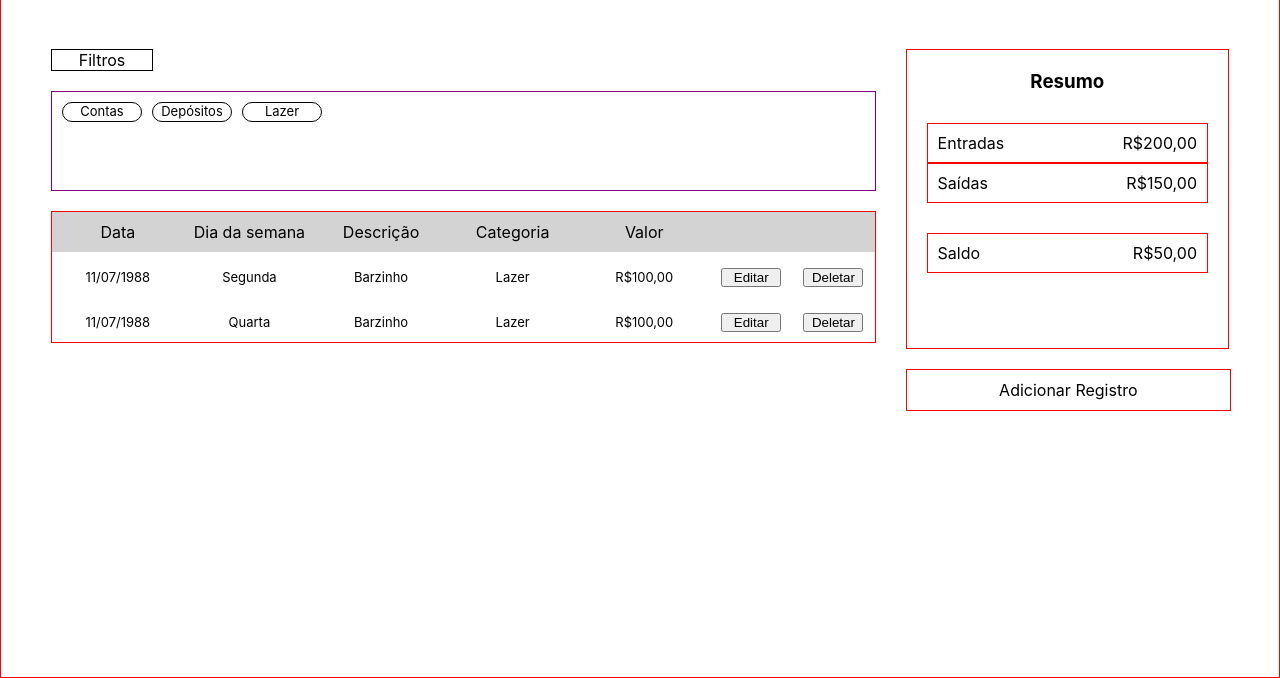
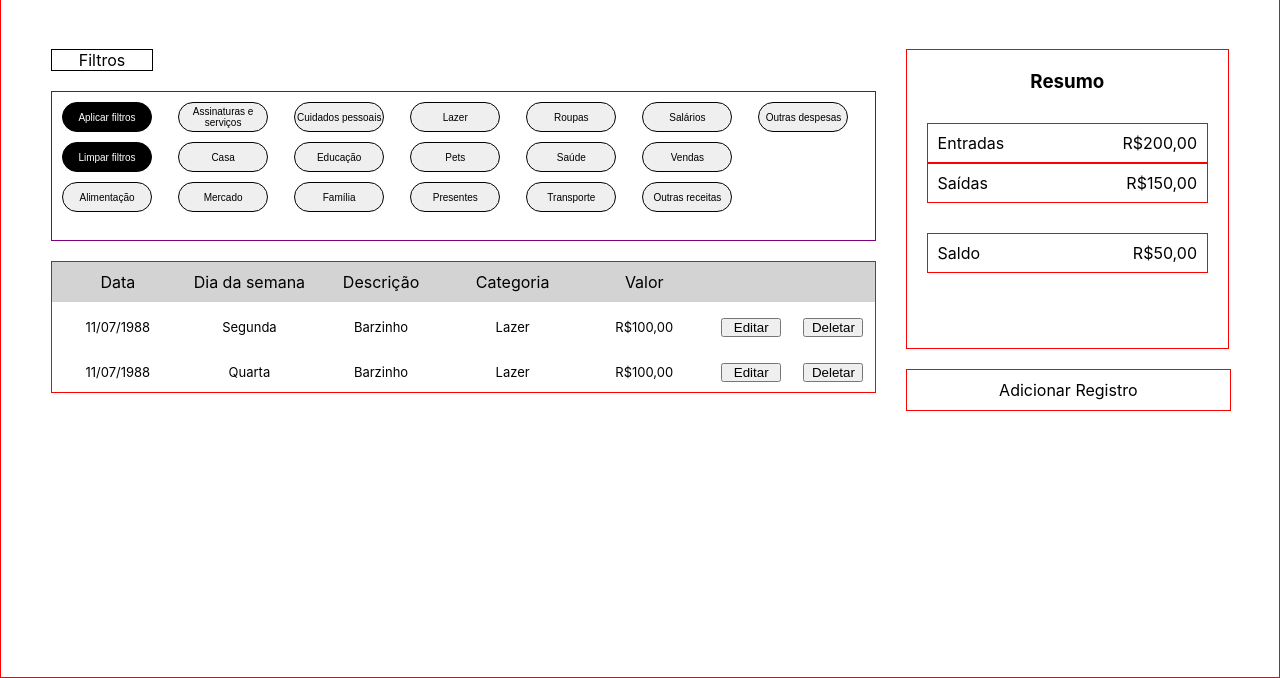
Before and after one commit to eusoubrunocamargo/projeto-dindin, a React app in the folder dindin/: page / in a window 1280 px wide. Both pictures are taken after a click on the button "Filtros". Shown: the part 122-800 px from the top of the page. Built offline with nearby package versions, Linux system fonts and the light colour scheme.

Commit message:
mecanismo de filtro

```diff
--- a/dindin/src/components/Filtros/index.js
+++ b/dindin/src/components/Filtros/index.js
@@ -1,13 +1,140 @@
+import { useState } from 'react';
 import '../Filtros/styles.css';
 
 export default function Filtros() {
 
+    const [filtros, setFiltros] = useState([
+        {
+            filtro: 'Alimentação',
+            id: 1,
+            status: false
+        },
+        {
+            filtro: 'Assinaturas e serviços',
+            id: 2,
+            status: false
+        },
+        {
+            filtro: 'Casa',
+            id: 3,
+            status: false
+        },
+        {
+            filtro: 'Mercado',
+            id: 4,
+            status: false
+        },
+        {
+            filtro: 'Cuidados pessoais',
+            id: 5,
+            status: false
+        },
+        {
+            filtro: 'Educação',
+            id: 6,
+            status: false
+        },
+        {
+            filtro: 'Família',
+            id: 7,
+            status: false
+        },
+        {
+            filtro: 'Lazer',
+            id: 8,
+            status: false
+        },
+        {
+            filtro: 'Pets',
+            id: 9,
+            status: false
+        },
+        {
+            filtro: 'Presentes',
+            id: 10,
+            status: false
+        },
+        {
+            filtro: 'Roupas',
+            id: 11,
+            status: false
+        },
+        {
+            filtro: 'Saúde',
+            id: 12,
+            status: false
+        },
+        {
+            filtro: 'Transporte',
+            id: 13,
+            status: false
+        },
+        {
+            filtro: 'Salários',
+            id: 14,
+            status: false
+        },
+        {
+            filtro: 'Vendas',
+            id: 15,
+            status: false
+        },
+        {
+            filtro: 'Outras receitas',
+            id: 16,
+            status: false
+        },
+        {
+            filtro: 'Outras despesas',
+            id: 17,
+            status: false
+        },
+    ]);
+
+
+    const handleActive = (e) => {
+
+        const tempFiltros = [...filtros];
+        const indexFiltro = filtros.findIndex((item) => {
+            return item.id == e.target.id;
+        })
+        tempFiltros[indexFiltro].status = !tempFiltros[indexFiltro].status;
+        setFiltros(tempFiltros);
+
+    };
+
+    const handleActiveFilters = () => {
+
+        const arr = filtros.filter(item => (item.status));
+        const parametrosFiltro = arr.map((item) => item.id);
+        console.log(parametrosFiltro);
+    };
+
+    const handleCleanFilters = () => {
+
+        const tempFiltros = [...filtros];
+        tempFiltros.map((item) => {
+            if (item.status) {
+                item.status = false;
+            }
+        });
+        setFiltros(tempFiltros);
+    };
+
+
     return (
         <>
             <div className='container-filtros'>
-                <div className='cada-filtro'><span>Contas</span></div>
-                <div className='cada-filtro'><span>Depósitos</span></div>
-                <div className='cada-filtro'><span>Lazer</span></div>
+                <button className='cada-filtro btn-filtros' onClick={handleActiveFilters}>Aplicar filtros</button>
+                <button className='cada-filtro btn-filtros' onClick={handleCleanFilters}>Limpar filtros</button>
+                {filtros.map((item) => {
+                    return <button id={item.id}
+                        key={item.id}
+                        className={item.status ? 'cada-filtro btn-cada-filtro active' : 'cada-filtro btn-cada-filtro'}
+                        onClick={handleActive}
+                    // {...listaFiltros}
+                    >{item.filtro}</button>
+                })}
             </div>
         </>
     )
--- a/dindin/src/components/Filtros/styles.css
+++ b/dindin/src/components/Filtros/styles.css
@@ -1,8 +1,9 @@
 .container-filtros {
-    height: 10rem;
+    height: 15rem;
     border: solid 1px purple;
     padding: 1rem;
     display: flex;
+    flex-direction: column;
     gap: 1rem;
     flex-wrap: wrap;
     margin-bottom: 2rem;
@@ -11,8 +12,32 @@
 .cada-filtro {
     border: solid 1px black;
     border-radius: 5rem;
-    width: 8rem;
-    height: 2rem;
+    width: 9rem;
+    height: 3rem;
     text-align: center;
-    font-size: small;
+    font-size: 1rem;
+    display: flex;
+    align-items: center;
+    justify-content: center;
 }
+
+.btn-filtros {
+    background-color: black;
+    color: white;
+}
+
+.btn-filtros:hover {
+    background-color: red;
+}
+
+.btn-cada-filtro:hover {
+    transform: scale(1.1);
+}
+
+.btn-cada-filtro:checked {
+    background-color: blue;
+}
+
+.active {
+    background-color: aquamarine;
+}
```
